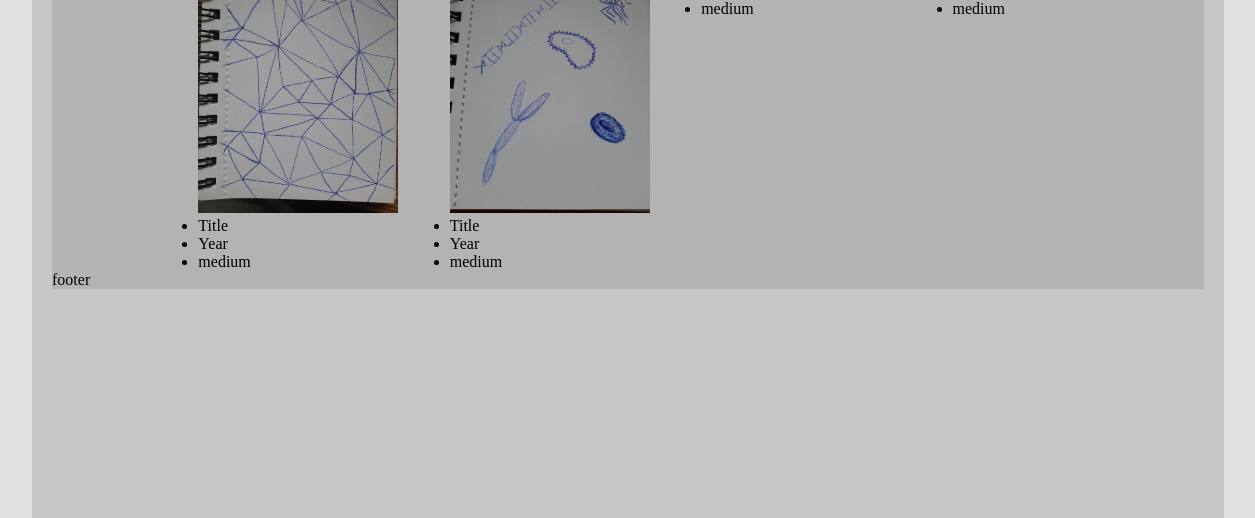
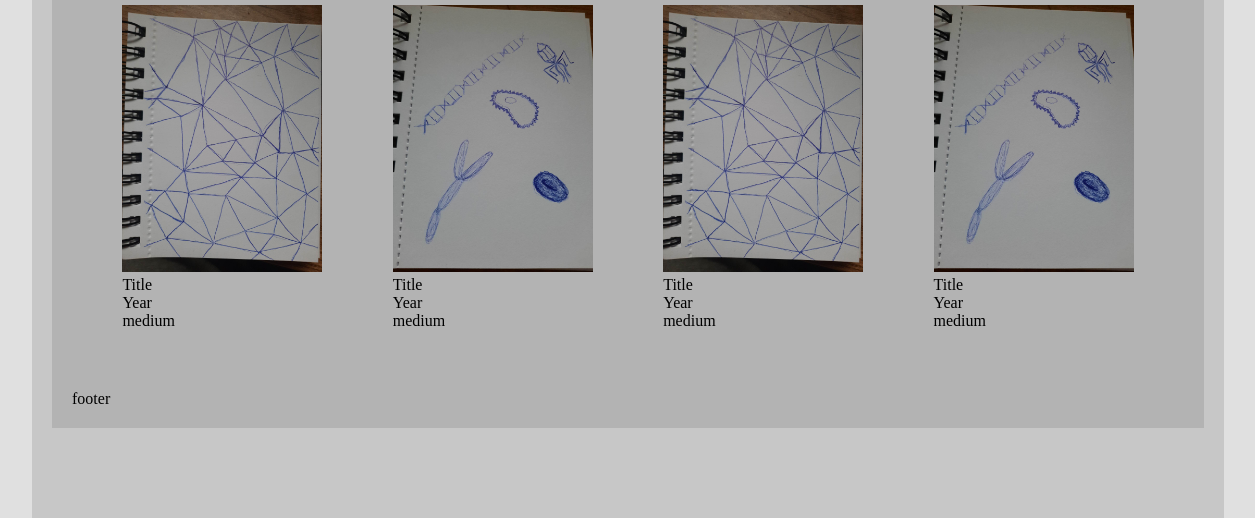
Before and after one commit to SeppeLescur/Galery, a plain HTML site: page index.html in a window 1536 px wide. Shown: the part 282-800 px from the top of the page, without its empty margins (140-1395 px from the left). Drawn offline with Linux system fonts and the light colour scheme.

Commit message:
css to scss

```diff
--- a/index.html
+++ b/index.html
@@ -14,8 +14,8 @@
             <div id="menu">menu</div>
         </header>
         <div id="content">
-            <div>title/info</div>
-            <div class="galery">Galery
+            <h1>title/info</h1>
+            <div class="galery">
                 <div class="img">
                     <img src="./images/lines.jpg" alt="image">
                     <p>
@@ -37,7 +37,7 @@
                     </p>
                 </div>
                 <div class="img">
-                    <img src="" alt="image">
+                    <img src="./images/lines.jpg" alt="image">
                     <p>
                         <ul>
                             <li>Title</li>
@@ -47,7 +47,7 @@
                     </p>
                 </div>
                 <div class="img">
-                    <img src="" alt="image">
+                    <img src="./images/micro.jpg" alt="image">
                     <p>
                         <ul>
                             <li>Title</li>
--- /dev/null
+++ b/style.scss
@@ -0,0 +1,74 @@
+:root {
+    --padding: 20px;
+    --testColor: rgba(100,100,100,0.2);
+}
+* {
+    margin: 0px;
+    padding: 0px;
+    list-style: none;
+}
+/*desktop*/
+@media only screen and (min-width: 1300px) {
+    body {
+        min-height: 100vh;
+        background-color: var(--testColor);
+        display: flex;
+        justify-content: center;
+    }
+    #site {
+        padding: var(--padding);
+        width: 75%;
+        background-color: var(--testColor);
+    }
+    header {
+        padding: var(--padding);
+        display: flex;
+        flex-flow: row nowrap;
+        justify-content: space-between;
+        background-color: var(--testColor);
+        #menu {
+            text-align: center;
+            margin: auto 0px;
+        }
+    }
+    #content {
+        padding: var(--padding);
+        background-color: var(--testColor);
+    }
+    footer {
+        padding: var(--padding);
+        background-color: var(--testColor);
+    }
+
+    .logo {
+        width: 200px;
+        height: 150px;
+        object-fit: cover;
+        border-radius: 20px;
+    }
+    .galery {
+        display: flex;
+        flex-flow: row wrap;
+        justify-content: space-evenly;
+    }
+    .img {
+        padding: var(--padding);
+        width: 200px;
+        border-radius: 10%;
+        img {
+            width: 100%;
+        }
+    }
+}
+/*tablet*/
+@media only screen and (min-width: 600px) and ( max-width: 1299px) {
+    body {
+        background-color: palevioletred;
+    }
+}
+/*phone*/
+@media only screen and (max-width: 599px) {
+    body {
+        background-color: aqua;
+    }
+}
```
Also changed, not shown: style.css, 1 other file.
